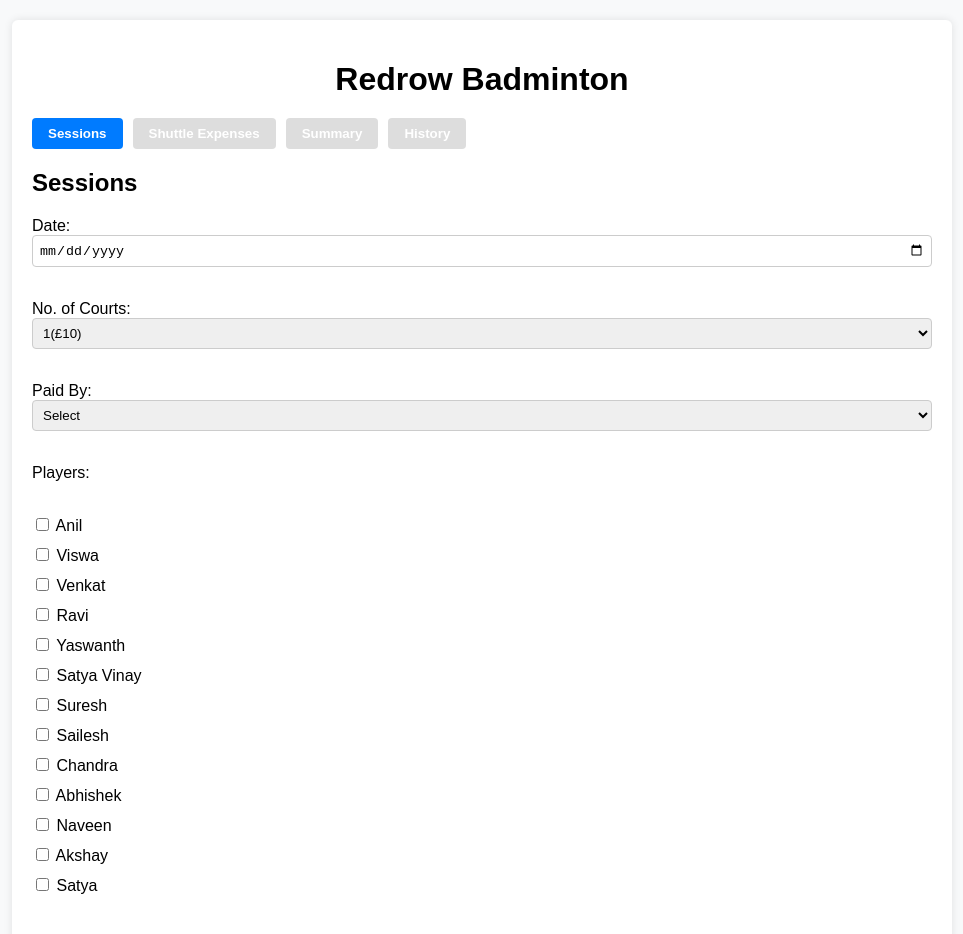
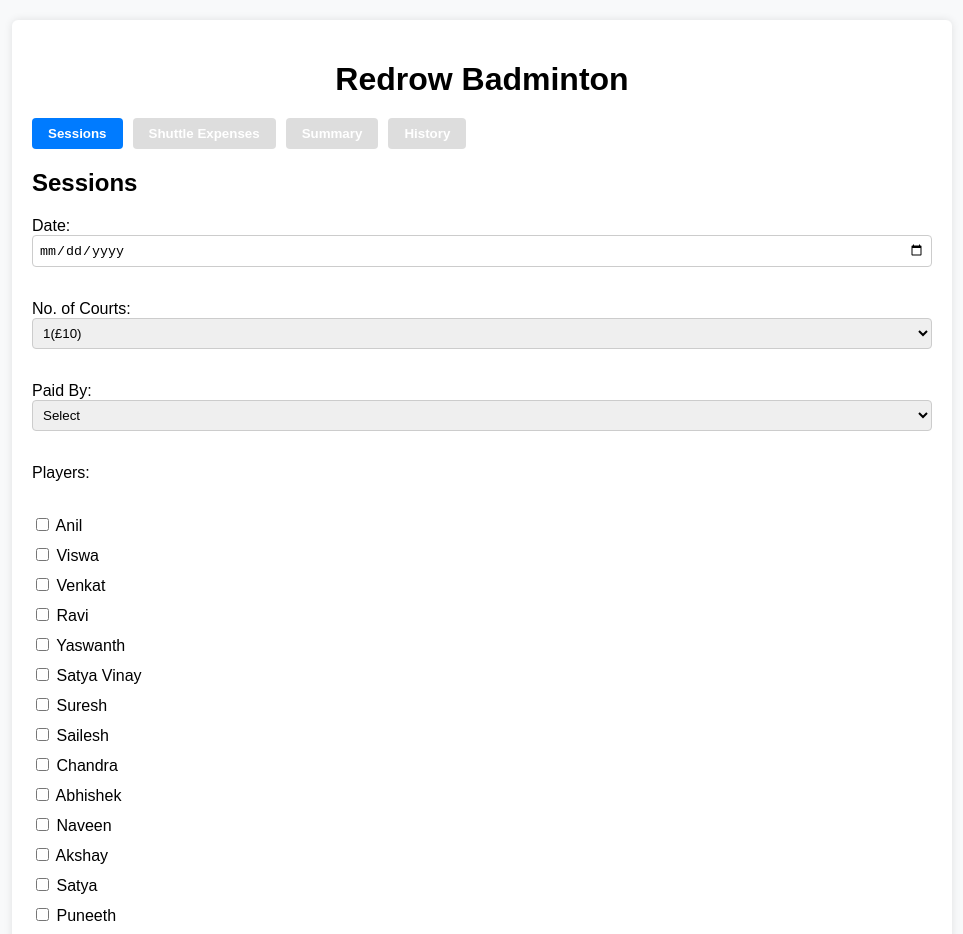
Before and after one commit to anilkumarvignan/redrow-badminton-app, a React (Create React App) app: page / in a window 1280 px wide. Shown: the top 934 px of the page, without its empty margins (158-1121 px from the left). Built offline with nearby package versions, Linux system fonts and the light colour scheme.

Commit message:
Update Sessions.js

```diff
--- a/src/Sessions.js
+++ b/src/Sessions.js
@@ -9,7 +9,7 @@ function Sessions() {
   const [players, setPlayers] = useState([]);
   const [message, setMessage] = useState("");
 
-  const playersList = ["Anil", "Viswa", "Venkat", "Ravi", "Yaswanth", "Satya Vinay", "Suresh", "Sailesh", "Chandra", "Abhishek", "Naveen", "Akshay","Satya"];
+  const playersList = ["Anil", "Viswa", "Venkat", "Ravi", "Yaswanth", "Satya Vinay", "Suresh", "Sailesh", "Chandra", "Abhishek", "Naveen", "Akshay","Satya", "Puneeth","Uchit","Mazar","Rajesh"];
 
 const saveSession = async () => {
   if (!date || !paidBy || players.length === 0) {
```
